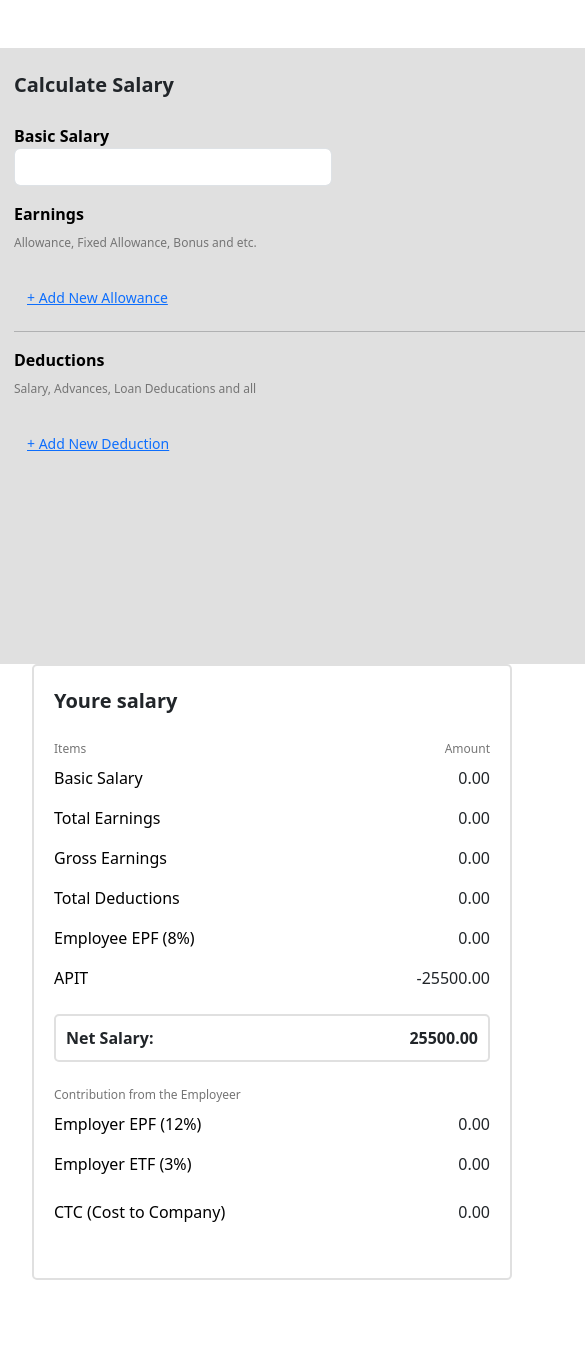
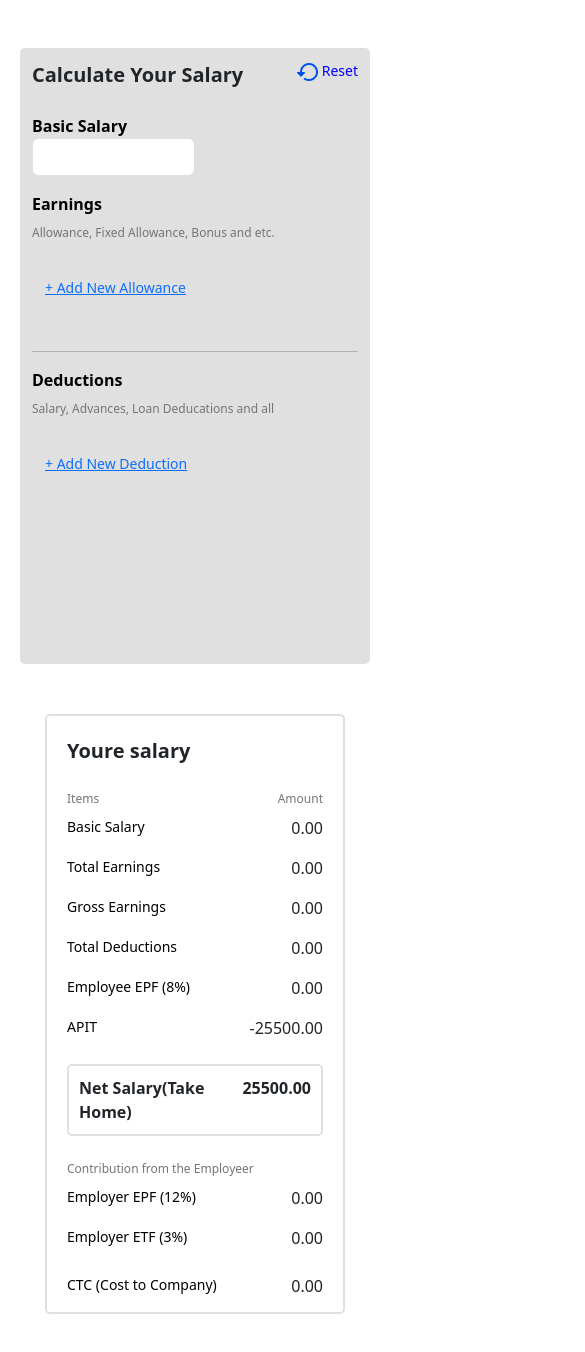
Before and after one commit to IsuruMJA99/salary-calculator-2024-Q2-IsuruMJA99, a React (Create React App) app: page / in a window 390 px wide. Shown: the top 1352 px of the page, 585 px wide, since content can reach past the window. Before the commit the page ends 1328 px from the top, so only its background shows below. Built offline with nearby package versions, Linux system fonts and the light colour scheme.

Commit message:
Add Mobile responsive

```diff
--- a/src/App.css
+++ b/src/App.css
@@ -24,6 +24,7 @@
 .form-label{
     font-size: 12px;
     color: rgba(117, 117, 117, 1);
+
 }
 
 .form-title{
@@ -46,3 +47,39 @@
     font-size: 16px;
     color: rgba(0, 0, 0, 1);
 }
+/*
+@media screen and (max-width: 768px ) {
+    .card-body-1{
+        width: 500px;
+        height: 616px;
+        padding: 20px;
+        margin: auto;
+        margin-bottom: 30px;
+
+
+    }
+} */
+
+
+@media screen and (max-width: 768px) {
+    .card-body-1 {
+        width: 350px;
+        height: 616px;
+        padding: 10px;
+        margin: auto;
+        margin-bottom: 30px;
+    }
+
+    .card-body-2 {
+        width: 300px;
+        height: 600px;
+        margin: auto;
+        margin-top: 20px;
+        margin-bottom: 20px;
+    }
+
+    .form-normal-text{
+        font-size: 14px;
+        color: rgba(0, 0, 0, 1);
+    }
+}
--- a/src/components/SalaryForm.jsx
+++ b/src/components/SalaryForm.jsx
@@ -89,12 +89,14 @@ const SalaryForm = () => {
     setBasicSalary('');
   };
 
+  // create number format
+
   const formatNumber = (number) => number.toFixed(2);
 
   return (
     <div>
         <div className='d-flex justify-content-between'>
-        <label className="card-title mb-4">Calculate Salary</label>
+        <label className="card-title mb-4">Calculate Your Salary</label>
         <span  style={{ color: 'blue',fontSize: '14px' }} onClick={handleReset}>
                 <img src={img1} alt="Reset" style={{ width: '21px', height: '18px' }} /> Reset
             </span>
@@ -112,19 +114,25 @@ const SalaryForm = () => {
           {earnings.map((earning, index) => (
             <li key={index} className="list-group-item d-flex justify-content-left align-items-center">
             {earning.name}: {formatNumber(earning.amount)} {earning.epf ? <i className='fas fa-check' style={{ fontSize: '18px', color: 'blue',marginLeft: '20px' }}></i> :""}
-            {earning.epf && " (EPF/ETF)"}
+            {earning.epf && " (EPF/ETF)"} |
             <span>
-                <Button variant="link" onClick={() => handleEditEarning(index)}>
-                    <i className='fas fa-pen' style={{ fontSize: '16px', color: 'black' }}></i>
+            <Button variant="link" onClick={() => handleEditEarning(index)}>
+  <span style={{ backgroundColor: ' rgba(117, 117, 117, 0.1)', padding: '6px', borderRadius: '50%' }}>
+    <i className='fas fa-pen' style={{ fontSize: '16px', color: 'black' }}></i>
+  </span>
+</Button>
+
+                <Button variant="link" onClick={() => handleDeleteEarning(index)}>
+                <span style={{ backgroundColor: ' rgba(117, 117, 117, 0.1)', padding: '6px', borderRadius: '50%' }}>
+                    <i className="fas fa-times" style={{ fontSize: '12px', color: 'black', height:'5px', width:'12px' }}></i>
+                    </span>
                 </Button>
-                <Button variant="link" onClick={() => handleDeleteEarning(index)}>
-                    <i className="fas fa-times" style={{ fontSize: '12px', color: 'black' }}></i>
-                </Button>
+
             </span>
         </li>
           ))}
         </ul>
-        <Button variant="link" onClick={handleShowEarningModal} style={{ fontSize: '14px', marginTop: '12px' }}>+ Add New Allowance</Button>
+        <Button variant="link" onClick={handleShowEarningModal} style={{ fontSize: '14px', marginTop: '12px', marginBottom: '30px' }}>+ Add New Allowance</Button>
       </div>
 
       <div className="mb-3">
@@ -134,12 +142,17 @@ const SalaryForm = () => {
         <ul className=" ">
           {deductions.map((deduction, index) => (
             <li key={index} className="list-group-item d-flex justify-content-left align-items-center">
-              {deduction.name}: {formatNumber(deduction.amount)}
+              {deduction.name}: {formatNumber(deduction.amount)}     |
+
               <span>
+
                 <Button variant="link" onClick={() => handleEditDeduction(index)}>
-                     <i className='fas fa-pen' style={{ fontSize: '16px', color: 'black' }}></i></Button>
+                <span style={{ backgroundColor: ' rgba(117, 117, 117, 0.1)', padding: '6px', borderRadius: '50%' }}>
+                     <i className='fas fa-pen' style={{ fontSize: '16px', color: 'black' }}></i></span></Button>
+
                 <Button variant="link" onClick={() => handleDeleteDeduction(index)}>
-                    <i className="fas fa-times" style={{ fontSize: '12px', color: 'black' }}></i></Button>
+                <span style={{ backgroundColor: ' rgba(117, 117, 117, 0.1)', padding: '6px', borderRadius: '50%' }}>
+                    <i className="fas fa-times" style={{ fontSize: '12px', color: 'black' }}></i></span></Button>
               </span>
             </li>
           ))}
@@ -148,6 +161,7 @@ const SalaryForm = () => {
       </div>
 
 
+       {/*  Popup window */}
 
       <Modal show={showEarningModal} onHide={handleCloseEarningModal}>
         <Modal.Header closeButton>
@@ -186,7 +200,7 @@ const SalaryForm = () => {
           <Form>
             <Form.Group controlId="deductionName">
               <Form.Label style={{ color: 'blue' }}>Deduction Name</Form.Label>
-              <Form.Control type="text" value={deductionName} placeholder="Eg : Travel" onChange={(e) => setDeductionName(e.target.value)} />
+              <Form.Control type="text" value={deductionName} placeholder="Eg : Expences" onChange={(e) => setDeductionName(e.target.value)} />
             </Form.Group>
             <Form.Group controlId="deductionAmount">
               <Form.Label style={{ color: 'blue',marginTop: '20px' }}>Deduction Amount</Form.Label>
--- a/src/components/SalarySummary.jsx
+++ b/src/components/SalarySummary.jsx
@@ -41,7 +41,7 @@ const SalarySummary = () => {
            border: '2px solid rgba(224, 224, 224, 1)',
            padding: '10px',
             borderRadius: '5px',
-    }}><strong>Net Salary:</strong><strong> {formatNumber (netSalary)}</strong> </p>
+    }}><strong>Net Salary(Take Home)</strong><strong> {formatNumber (netSalary)}</strong> </p>
 
       <p className="form-label ">Contribution from the Employeer</p>
       <p  className= 'd-flex justify-content-between'><span className='form-normal-text'>Employer EPF (12%)</span>{formatNumber (employerEPF)} </p>
@@ -51,20 +51,7 @@ const SalarySummary = () => {
       <p  className= 'd-flex justify-content-between'><span className='form-normal-text'>CTC (Cost to Company)</span> {formatNumber (costToCompany)}</p>
 
 
-    {/* <div className='justify-contend-end'> */}
-        {/* <p>Amount</p> */}
-        {/* <p></p>
-        <p></p>
-        <p></p>
-        <p></p>
-        <p></p>
-        <p></p>
-        <p className='mb-4 mt-4'></p>
-        <p></p>
-        <p></p>
-        <p></p> */}
 
-    {/* </div> */}
     </div>
     </>
   );
```
